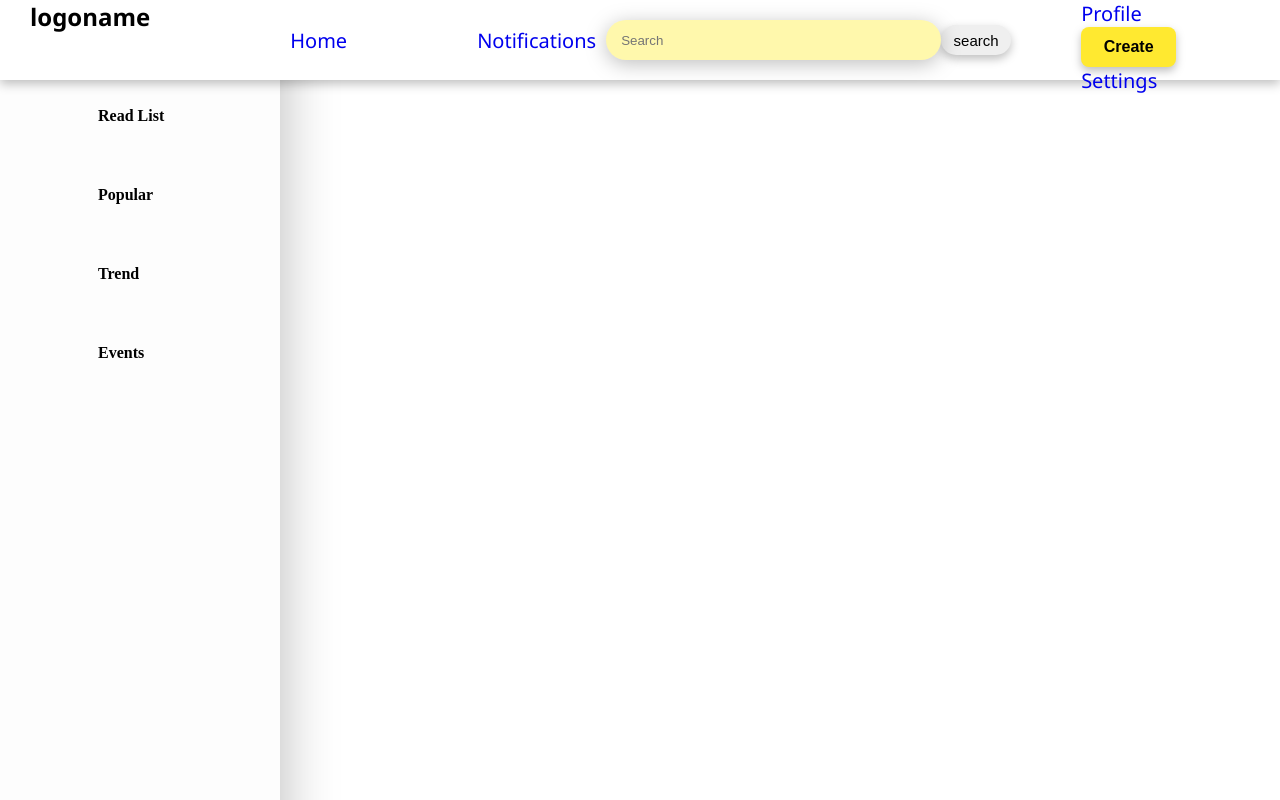
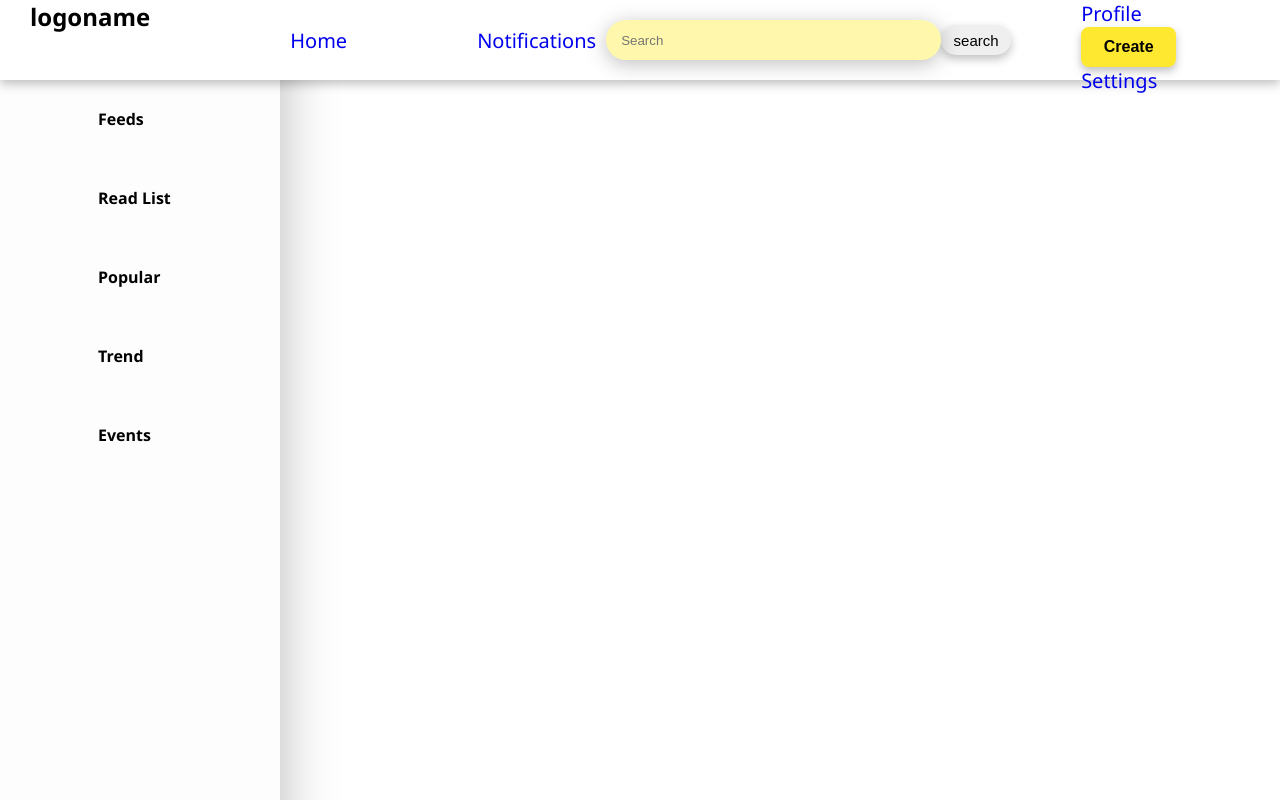
Before and after one commit to Writings-Startup/Writings-Webapp-, a React (Create React App) app: page / in a window 1280 px wide. Shown: the top 800 px of the page. Built offline with nearby package versions, Linux system fonts and the light colour scheme.

Commit message:
newupdate

```diff
--- a/src/Components/LeftsideBox.js
+++ b/src/Components/LeftsideBox.js
@@ -4,7 +4,9 @@ function LeftsideBox() {
     return (
         <div className="body">
 
+        <div className="null">
 
+        </div>
             <div className="content-box">
                 <h4 className="content">Feeds</h4>
             </div>
--- a/src/Css/LeftsideBox.css
+++ b/src/Css/LeftsideBox.css
@@ -32,5 +32,11 @@
       margin-top: 0%;
       margin-left: 35%;
       padding-top: 10%;
+      font-family: 'Segoe UI', Tahoma, Geneva, Verdana, sans-serif;
+      text-decoration: none;
 
 }
+.null{
+    background: #FDFDFD;
+    height: 80px;
+}
```
